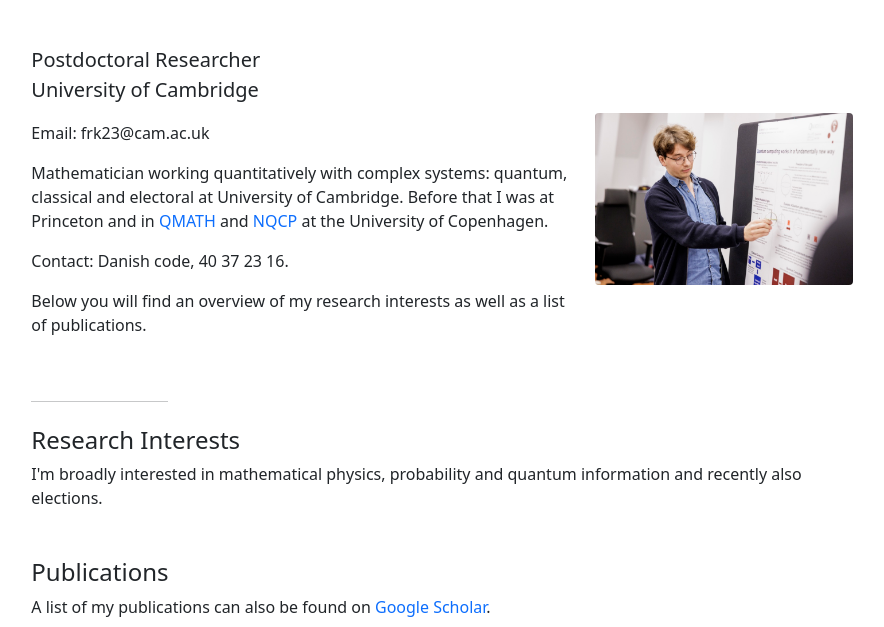
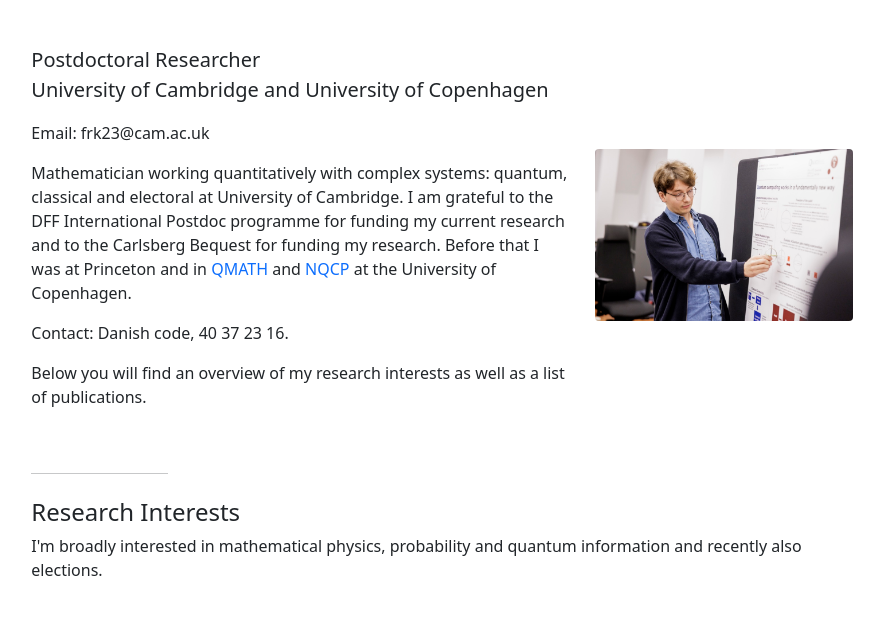
Before and after one commit to FrederikRavnKlausen/frederikravnklausen.github.io, a plain HTML site: page index.html in a window 1280 px wide. Shown: the part 134-761 px from the top of the page, without its empty margins (198-1082 px from the left). Drawn offline with nearby package versions, Linux system fonts and the light colour scheme.

Commit message:
Add Copenhagen affiliation and funding acknowledgement
Co-Authored-By: Claude <noreply@anthropic.com>

```diff
--- a/index.html
+++ b/index.html
@@ -35,13 +35,14 @@
           <div class="col">
             <p class="lead">
               Postdoctoral Researcher<br />
-              University of Cambridge
+              University of Cambridge and University of Copenhagen
             </p>
             <p>
               Email: frk23@cam.ac.uk
             </p>
             <p>
               Mathematician working quantitatively with complex systems: quantum, classical and electoral at University of Cambridge.
+              I am grateful to the DFF International Postdoc programme for funding my current research and to the Carlsberg Bequest for funding my research.
               Before that I was at Princeton and in
               <a href="https://qmath.ku.dk/">QMATH</a>
               and
```
